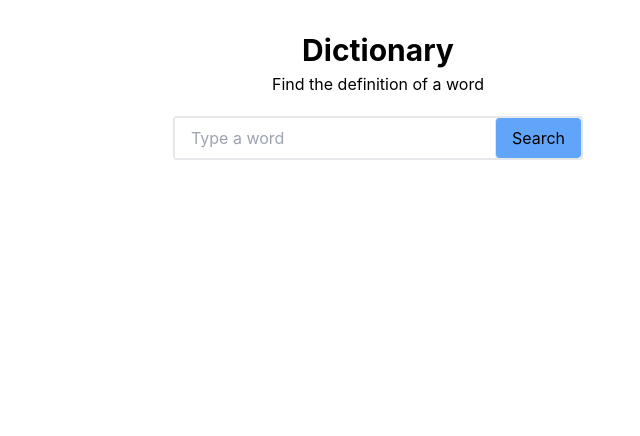
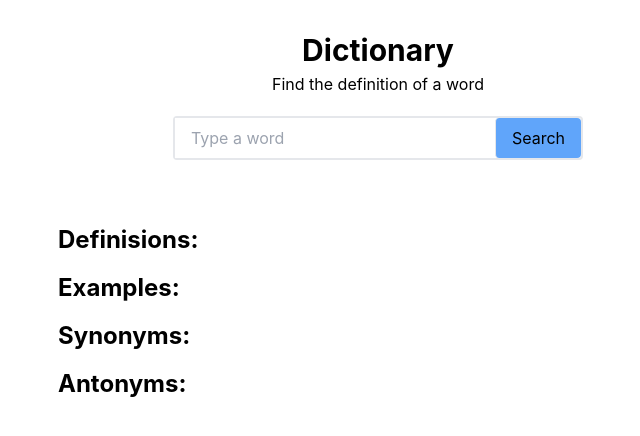
Before and after one commit to FarahnazIZ/dictionary-app-react, a React (Create React App) app: page / in a window 1280 px wide. Shown: the top 436 px of the page, without its empty margins (262-902 px from the left). Built offline with nearby package versions, Linux system fonts and the light colour scheme.

Commit message:
Created Results component

```diff
--- a/src/App.js
+++ b/src/App.js
@@ -1,5 +1,6 @@
 import React, { createContext, useState } from "react";
 import Header from "./Header";
+import Results from "./Results";
 
 export const InputContext = createContext();
 
@@ -15,6 +16,7 @@ function App() {
     <InputContext.Provider value={value}>
       <div className="App">
         <Header />
+        <Results />
       </div>
     </InputContext.Provider>
   );
--- /dev/null
+++ b/src/Results.js
@@ -0,0 +1,16 @@
+import React from "react";
+
+function Results() {
+  return (
+    <div className="Results">
+      <div className="container mx-auto p-4 max-w-2xl">
+        <h3 className=" text-2xl font-bold mt-4">Definisions:</h3>
+        <h3 className=" text-2xl font-bold mt-4">Examples:</h3>
+        <h3 className=" text-2xl font-bold mt-4">Synonyms:</h3>
+        <h3 className=" text-2xl font-bold mt-4">Antonyms:</h3>
+      </div>
+    </div>
+  );
+}
+
+export default Results;
```
Also changed, not shown: package.json (+5 -4 lines), 1 other file (tests, documents, lock files or other folders).
